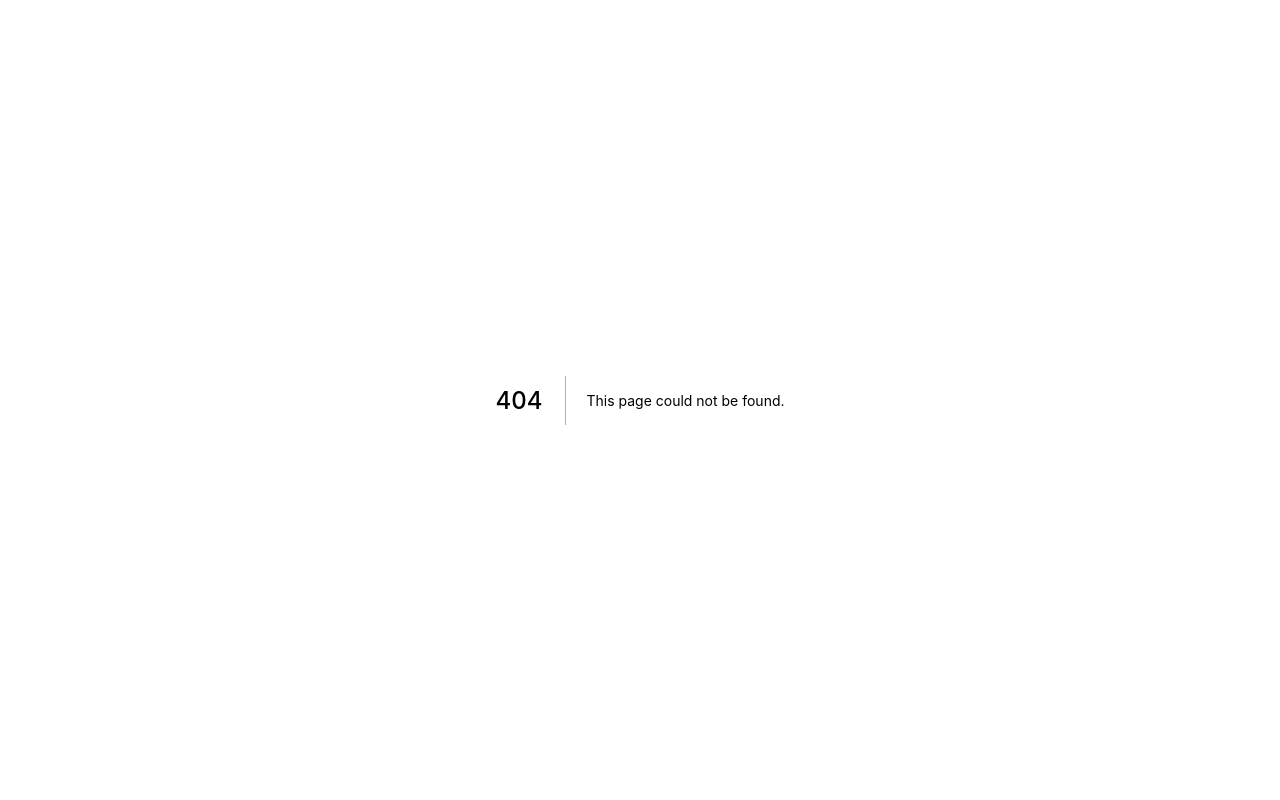
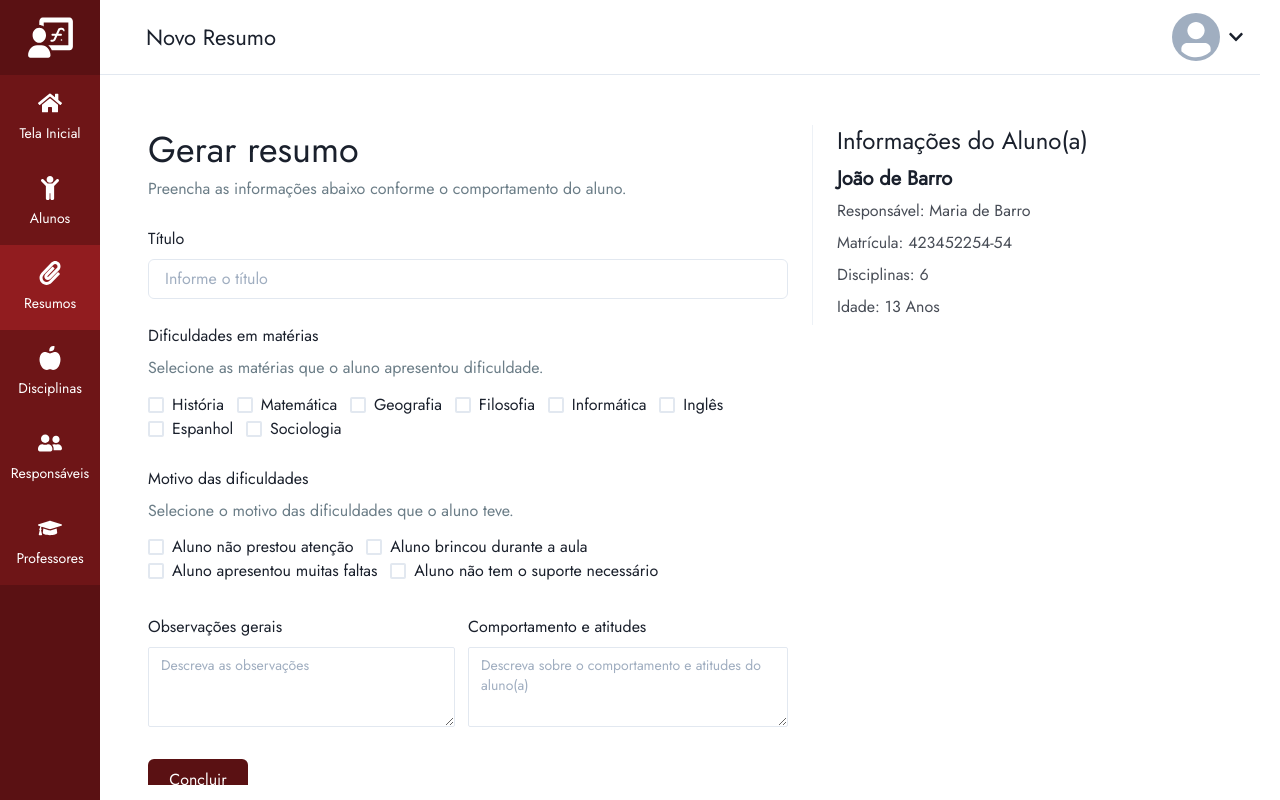
Before and after one commit to Lugaluvi/formly-frontend, a Next.js app: page /resumes/new in a window 1280 px wide. Before the commit this address had no page. Built offline with nearby package versions, Linux system fonts and the light colour scheme.

Commit message:
feat: create generate resume view and editing some styles

```diff
--- a/package.json
+++ b/package.json
@@ -12,6 +12,7 @@
     "@chakra-ui/react": "^1.8.8",
     "@emotion/react": "^11",
     "@emotion/styled": "^11",
+    "@fontsource/jost": "^4.5.10",
     "axios": "^0.27.2",
     "babel-plugin-macros": "^3.1.0",
     "framer-motion": "^6",
--- a/src/components/Header/constants.ts
+++ b/src/components/Header/constants.ts
@@ -10,7 +10,7 @@ export const BREADCRUMBS: { [key: string]: Array<BREADCRUMB> } = {
   "/teachers/new": [
     { title: "Cadastro do Professor", href: "/teachers/new" },
   ],
-  "/students": [
-    { title: "Alunos", href: "/students" },
-  ]
+  "/resumes/new": [
+    { title: "Novo Resumo", href: "/resumes/new" },
+  ],
 };
--- a/src/components/Header/index.tsx
+++ b/src/components/Header/index.tsx
@@ -29,7 +29,7 @@ export const Header = () => {
 
   return (
     <Box
-      height="90px"
+      height="75px"
       width="full"
       borderBottomColor="gray.200"
       borderBottomWidth="1px"
@@ -43,7 +43,7 @@ export const Header = () => {
       >
         <Breadcrumb>
           {breadcrumbItems.map((item) => (
-            <BreadcrumbItem key={item.title} style={{ fontSize: "24px" }}>
+            <BreadcrumbItem key={item.title} style={{ fontSize: "22px", marginLeft: "30px" }}>
               <BreadcrumbLink as={Link} href={item.href}>
                 {item.title}
               </BreadcrumbLink>
--- a/src/components/Logo/index.tsx
+++ b/src/components/Logo/index.tsx
@@ -1,25 +1,25 @@
 export const Logo = () => (
   <svg
-    width="90"
-    height="82"
+    width="55"
+    height="67"
     viewBox="0 0 90 82"
     fill="none"
     xmlns="http://www.w3.org/2000/svg"
   >
     <path
       d="M76.1465 8.39368H32.175C29.1406 8.39368 26.6786 11.2557 26.6786 14.7776V20.7421C29.3604 20.7421 31.843 21.6143 33.9041 23.033V16.626H74.2113V53.6712H66.8827C64.3521 53.6712 64.3905 53.6712 63.3787 53.6712H55.4204C54.4086 53.6712 54.447 53.6712 52.9012 53.6712H52.2256H41.2556C43.7828 55.791 45.7833 58.6235 47.0681 61.9035H76.1419C79.181 61.9035 81.6429 59.0479 81.6429 55.5235V14.7776C81.6429 11.2557 79.181 8.39368 76.1465 8.39368ZM26.6786 49.5551C32.7499 49.5551 37.6715 44.0266 37.6715 37.2067C37.6715 30.3867 32.7499 24.8582 26.6786 24.8582C20.5066 24.8582 15.6858 30.2735 15.6858 37.2067C15.6858 44.024 20.5066 49.5551 26.6786 49.5551ZM30.3429 53.6712H23.0143C14.9197 53.6712 8.35718 61.043 8.35718 70.1358C8.35718 72.4087 9.99809 74.2519 12.0215 74.2519H41.3358C43.3591 74.2519 45 72.4087 45 70.1358C45 61.0417 38.4387 53.6712 30.3429 53.6712Z"
-      fill="#911C1F"
+      fill="#FFF"
     />
     <path
       d="M63.726 25.1812C67.3689 25.1812 69.5117 30.9922 67.0475 30.9922C65.7618 30.9922 65.4885 28.4095 63.3215 28.4095H62.0118C61.3153 28.4095 60.41 28.803 60.1421 29.4032L57.726 34.8662H62.0118C62.96 34.8662 63.726 35.5875 63.726 36.4804C63.726 37.3732 62.96 38.0945 62.0118 38.0945H56.2957L53.3278 44.7984C52.5296 46.6043 50.66 47.7796 48.583 47.7796H46.5832C45.6366 47.7796 44.8689 47.0582 44.8689 46.1654C44.8689 45.2726 45.6366 44.5512 46.5832 44.5512H48.583C49.2751 44.5512 49.8993 44.1578 50.1655 43.5575L52.5832 38.0945H48.2975C47.3509 38.0945 46.5832 37.3732 46.5832 36.4804C46.5832 35.5875 47.3509 34.8662 48.2975 34.8662H54.0135L56.9814 28.1613C57.7314 26.3565 59.6493 25.1812 61.7278 25.1812H63.726Z"
-      fill="#BB0005"
+      fill="#FFF"
     />
     <ellipse
       cx="63.0001"
       cy="45.1969"
       rx="1.28571"
       ry="1.29134"
-      fill="#BB0005"
+      fill="#FFF"
     />
   </svg>
 );
--- a/src/components/Sidebar/index.tsx
+++ b/src/components/Sidebar/index.tsx
@@ -1,4 +1,4 @@
-import { Box, Flex, Grid, GridItem } from "@chakra-ui/react";
+import { Text, Box, Flex, Grid, GridItem } from "@chakra-ui/react";
 import Link from "next/link";
 import { useRouter } from "next/router";
 import {
@@ -27,7 +27,7 @@ export const Sidebar = () => {
     router.asPath.includes(href) ? "#911C1F" : "#6E1517";
 
   return (
-    <Box width="120px" background="#5A1113" height="full">
+    <Box width="100px" background="#5A1113" height="full">
       <Flex justifyContent="center" paddingY={1}>
         <Logo />
       </Flex>
@@ -46,7 +46,7 @@ export const Sidebar = () => {
                 <item.icon size={24} />
               </Flex>
             </GridItem>
-            <GridItem textAlign="center">{item.name}</GridItem>
+            <GridItem textAlign="center"><Text fontSize='sm'>{item.name}</Text></GridItem>
           </Grid>
         </Link>
       ))}
--- a/src/pages/_app.tsx
+++ b/src/pages/_app.tsx
@@ -1,9 +1,12 @@
+import '@fontsource/jost'
+
 import { ChakraProvider } from "@chakra-ui/react";
 import type { AppProps } from "next/app";
+import theme from '../../theme/font'
 
 const MyApp = ({ Component, pageProps }: AppProps) => {
   return (
-    <ChakraProvider>
+    <ChakraProvider theme={theme}>
       <Component {...pageProps} />
     </ChakraProvider>
   );
--- /dev/null
+++ b/src/pages/resumes/new.tsx
@@ -0,0 +1,302 @@
+import {
+  Button,
+  Flex,
+  FormControl,
+  FormLabel,
+  Heading,
+  Input,
+  InputGroup,
+  InputLeftAddon,
+  Text,
+  Textarea,
+  Checkbox,
+  CheckboxGroup,
+  Stack,
+  Stat,
+  StatLabel,
+  StatNumber,
+  StatHelpText,
+  StatArrow,
+  StatGroup,
+  HStack,
+  Center,
+  Divider,
+  Container,
+} from "@chakra-ui/react";
+import axios from "axios";
+import React, { useState } from "react";
+import { LayoutAuth } from "../../layouts";
+import colors from "../../../theme/colors";
+
+const baseURL = "localhost:8080/";
+
+const ResumeForm = () => {
+  const [title, setTitle] = useState<String>("");
+  const [difficulties, setDifficulties] = useState<Array<String>>([""]);
+  const [difficultiesMotives, setDifficultiesMotives] = useState<Array<String>>(
+    [""]
+  );
+  const [generalObservations, setGeneralObservations] = useState<String>("");
+  const [behaviourAttitudes, setBehaviourAttitudes] = useState<String>("");
+
+  const createResume = () => {
+    axios
+      .post(baseURL + "/resume", {
+        title: title,
+        difficulties: difficulties,
+        difficultiesMotives: difficultiesMotives,
+        generalObservations: generalObservations,
+        behaviourAttitudes: behaviourAttitudes,
+      })
+      .then(function (response) {
+        console.log(response);
+      })
+      .catch(function (error) {
+        console.error(error);
+      });
+  };
+
+  return (
+    <LayoutAuth title="Gerar resumo">
+      <HStack spacing="24px" align="flex-start">
+        <Flex direction="column">
+          <Text fontSize="4xl">Gerar resumo</Text>
+          <Text color={colors.subtitle} mb="2%">
+            Preencha as informações abaixo conforme o comportamento do aluno.
+          </Text>
+          <FormControl width="50vw" my="2%">
+            <FormLabel htmlFor="title">Título</FormLabel>
+            <Input
+              id="title"
+              placeholder="Informe o título"
+              value={title}
+              focusBorderColor={colors.default}
+              onChange={(event) => setTitle(event.target.value)}
+            />
+          </FormControl>
+          <FormControl width="50vw" my="2%">
+            <FormLabel htmlFor="login">Dificuldades em matérias</FormLabel>
+            <Text color={colors.subtitle} mb="2%">
+              Selecione as matérias que o aluno apresentou dificuldade.
+            </Text>
+            <Checkbox
+              size="md"
+              pr="2%"
+              colorScheme="red"
+              isChecked={difficulties.includes("his")}
+              onChange={() =>
+                setDifficulties({
+                  arrayvar: [...difficulties, "his"],
+                })
+              }
+            >
+              História
+            </Checkbox>
+            <Checkbox
+              size="md"
+              pr="2%"
+              colorScheme="red"
+              isChecked={difficulties.includes("math")}
+              onChange={() =>
+                setDifficulties({
+                  arrayvar: [...difficulties, "math"],
+                })
+              }
+            >
+              Matemática
+            </Checkbox>
+            <Checkbox
+              size="md"
+              pr="2%"
+              colorScheme="red"
+              isChecked={difficulties.includes("geo")}
+              onChange={() =>
+                setDifficulties({
+                  arrayvar: [...difficulties, "geo"],
+                })
+              }
+            >
+              Geografia
+            </Checkbox>
+            <Checkbox
+              size="md"
+              pr="2%"
+              colorScheme="red"
+              isChecked={difficulties.includes("philo")}
+              onChange={() =>
+                setDifficulties({
+                  arrayvar: [...difficulties, "philo"],
+                })
+              }
+            >
+              Filosofia
+            </Checkbox>
+            <Checkbox
+              size="md"
+              pr="2%"
+              colorScheme="red"
+              isChecked={difficulties.includes("comp")}
+              onChange={() =>
+                setDifficulties({
+                  arrayvar: [...difficulties, "comp"],
+                })
+              }
+            >
+              Informática
+            </Checkbox>
+            <Checkbox
+              size="md"
+              pr="2%"
+              colorScheme="red"
+              isChecked={difficulties.includes("eng")}
+              onChange={() =>
+                setDifficulties({
+                  arrayvar: [...difficulties, "eng"],
+                })
+              }
+            >
+              Inglês
+            </Checkbox>
+            <Checkbox
+              size="md"
+              pr="2%"
+              colorScheme="red"
+              isChecked={difficulties.includes("esp")}
+              onChange={() =>
+                setDifficulties({
+                  arrayvar: [...difficulties, "esp"],
+                })
+              }
+            >
+              Espanhol
+            </Checkbox>
+            <Checkbox
+              size="md"
+              pr="2%"
+              colorScheme="red"
+              isChecked={difficulties.includes("socio")}
+              onChange={() =>
+                setDifficulties({
+                  arrayvar: [...difficulties, "socio"],
+                })
+              }
+            >
+              Sociologia
+            </Checkbox>
+          </FormControl>
+          <FormControl width="50vw" my="2%">
+            <FormLabel htmlFor="login">Motivo das dificuldades</FormLabel>
+            <Text color={colors.subtitle} mb="2%">
+              Selecione o motivo das dificuldades que o aluno teve.
+            </Text>
+            <Checkbox
+              size="md"
+              pr="2%"
+              colorScheme="red"
+              isChecked={difficultiesMotives.includes("student-attention")}
+              onChange={() =>
+                setdifficultiesMotivesMotives({
+                  arrayvar: [...difficulties, "student-attention"],
+                })
+              }
+            >
+              Aluno não prestou atenção
+            </Checkbox>
+            <Checkbox
+              size="md"
+              pr="2%"
+              colorScheme="red"
+              isChecked={difficultiesMotives.includes("student-plays")}
+              onChange={() =>
+                setDifficultiesMotives({
+                  arrayvar: [...difficulties, "student-plays"],
+                })
+              }
+            >
+              Aluno brincou durante a aula
+            </Checkbox>
+            <Checkbox
+              size="md"
+              pr="2%"
+              colorScheme="red"
+              isChecked={difficultiesMotives.includes("student-absent")}
+              onChange={() =>
+                setDifficultiesMotives({
+                  arrayvar: [...difficulties, "student-absent"],
+                })
+              }
+            >
+              Aluno apresentou muitas faltas
+            </Checkbox>
+            <Checkbox
+              size="md"
+              pr="2%"
+              colorScheme="red"
+              isChecked={difficultiesMotives.includes("student-support")}
+              onChange={() =>
+                setDifficultiesMotives({
+                  arrayvar: [...difficulties, "student-support"],
+                })
+              }
+            >
+              Aluno não tem o suporte necessário
+            </Checkbox>
+          </FormControl>
+          <Flex my="3%">
+            <FormControl width="24vw" mr="2%">
+              <FormLabel htmlFor="title">Observações gerais</FormLabel>
+              <Textarea
+                value={generalObservations}
+                onChange={(event) => setGeneralObservations(event.target.value)}
+                placeholder="Descreva as observações"
+                focusBorderColor={colors.default}
+                size="sm"
+              />
+            </FormControl>
+            <FormControl width="25vw">
+              <FormLabel htmlFor="title">Comportamento e atitudes</FormLabel>
+              <Textarea
+                value={behaviourAttitudes}
+                onChange={(event) => setBehaviourAttitudes(event.target.value)}
+                placeholder="Descreva sobre o comportamento e atitudes do aluno(a)"
+                focusBorderColor={colors.default}
+                size="sm"
+              />
+            </FormControl>
+          </Flex>
+          <Button
+            textColor="white"
+            width="100px"
+            mt="2%"
+            bgColor={colors.default}
+            fontWeight="normal"
+            onClick={() => createResume()}
+          >
+            Concluir
+          </Button>
+        </Flex>
+        <HStack spacing="24px">
+          <Center height="200px">
+            <Divider orientation="vertical" />
+          </Center>
+          <Stat>
+            <StatLabel fontSize="2xl" mb="2%">
+              Informações do Aluno(a)
+            </StatLabel>
+            <StatNumber fontSize="xl" mb="2%">
+              João de Barro
+            </StatNumber>
+            <StatHelpText fontSize="md">
+              Responsável: Maria de Barro
+            </StatHelpText>
+            <StatHelpText fontSize="md">Matrícula: 423452254-54</StatHelpText>
+            <StatHelpText fontSize="md">Disciplinas: 6</StatHelpText>
+            <StatHelpText fontSize="md">Idade: 13 Anos</StatHelpText>
+          </Stat>
+        </HStack>
+      </HStack>
+    </LayoutAuth>
+  );
+};
+
+export default ResumeForm;
--- /dev/null
+++ b/theme/colors.ts
@@ -0,0 +1,6 @@
+const colors = {
+  default: "#5A1113",
+  subtitle: "#6B7D87"
+}
+
+export default colors
--- /dev/null
+++ b/theme/font.ts
@@ -0,0 +1,9 @@
+import { extendTheme } from '@chakra-ui/react'
+
+const theme = extendTheme({
+  fonts: {
+    body: `'Jost', sans-serif`,
+  },
+})
+
+export default theme
```
Also changed, not shown: 2 other files (tests, documents, lock files or other folders).
